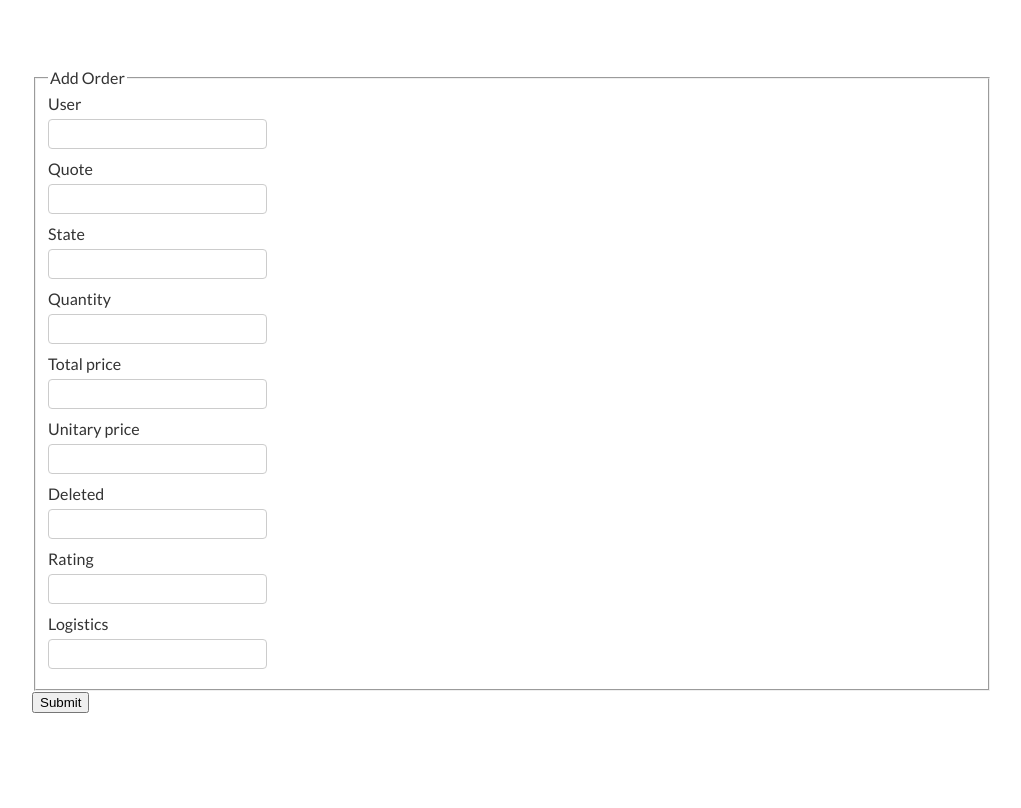
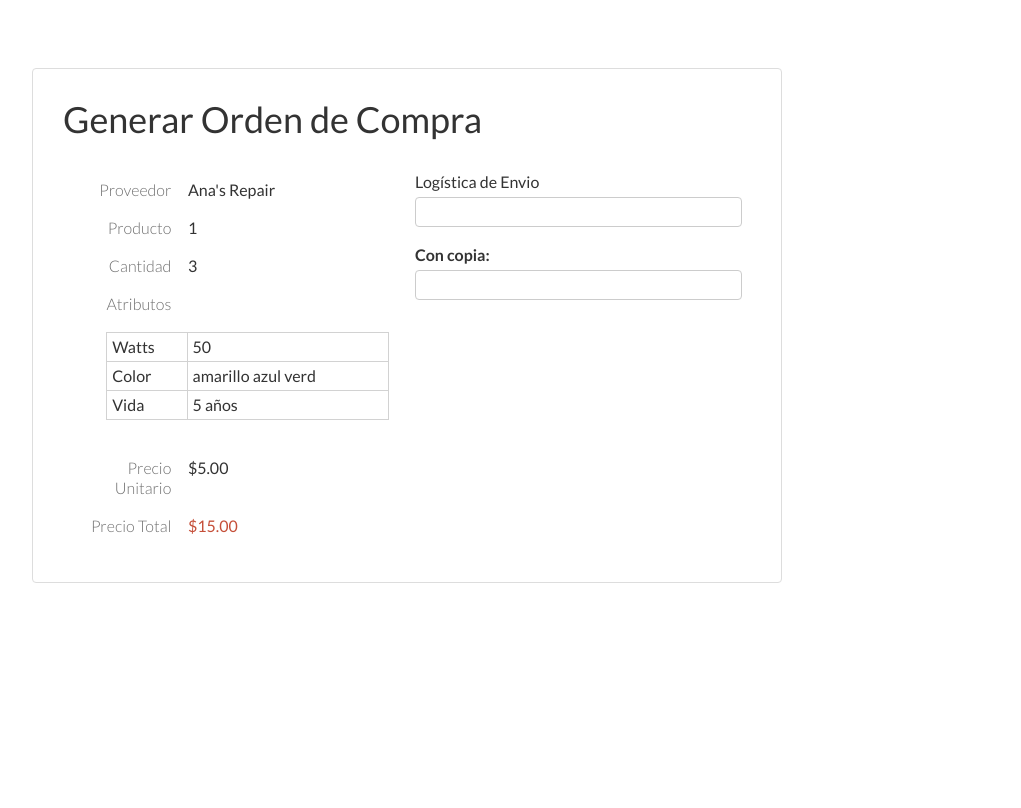
Before and after one commit to HectorJDK/multiproveedores, a CakePHP app: the page made by app/View/Orders/add.ctp in a window 1280 px wide. Shown: the whole page, without its empty margins (128-1149 px from the left). Run offline with PHP 8.4 and a stand-in for CakePHP, Linux system fonts and the light colour scheme; the template is opened without the code that fills it, so the values that code supplies are empty; form fields are guessed from the names that the template uses; some libraries are stand-ins or nearby versions.

Commit message:
view para enviar orden de compra

```diff
--- a/app/Controller/OrdersController.php
+++ b/app/Controller/OrdersController.php
@@ -25,6 +25,11 @@ class OrdersController extends AppController {
 		$this->Order->recursive = 2;
 		$orders = $this->Paginator->paginate(array('Order.deleted' => 0));
 		$this->set('orders', $orders);
+	}
+
+	public function add() {
+		if ($this->request->is('post')) {
+			}
 	}
 
 /**
--- a/app/View/Emails/edit.ctp
+++ b/app/View/Emails/edit.ctp
@@ -47,7 +47,7 @@
 
 	<?php
 		echo $this->Form->create('Email', $options_for_form);
-		echo $this->Form->input('with_copy', array('label' => 'Con copia:'));
+		echo $this->Form->input('with_copy', array('label' => 'Con copia:','class' => 'input-block', 'rows' => 1));
 		echo $this->Form->input('email_body', array('label' => 'Comentarios', 'class' => 'input-block', 'rows' => 20));
 	?>
 
--- a/app/View/Orders/add.ctp
+++ b/app/View/Orders/add.ctp
@@ -1,18 +1,110 @@
-<div class="orders form">
-<?php echo $this->Form->create('Order'); ?>
-	<fieldset>
-		<legend><?php echo __('Add Order'); ?></legend>
-	<?php
-		echo $this->Form->input('user_id');
-		echo $this->Form->input('quote_id');
-		echo $this->Form->input('state_id');
-		echo $this->Form->input('quantity');
-		echo $this->Form->input('total_price');
-		echo $this->Form->input('unitary_price');
-		echo $this->Form->input('deleted');
-		echo $this->Form->input('rating');
-		echo $this->Form->input('logistics');
-	?>
-	</fieldset>
-<?php echo $this->Form->end(__('Submit')); ?>
+<div class="grey-container">
+  <h2> Generar Orden de Compra </h2>
+  <div class="row">
+    <div class="col-6">
+
+      <!-- PROVEEDOR ******************************** -->
+      <div class="row">
+        <div class="col-4 text-right light">
+          Proveedor
+        </div>
+
+        <div class="col-8">
+          Ana's Repair
+        </div>
+      </div>
+
+      <!-- PRODUCTO ******************************** -->
+      <div class="row">
+        <div class="col-4 text-right light">
+          Producto
+        </div>
+
+        <div class="col-8">
+          1
+        </div>
+      </div>
+
+      <!-- CANTIDAD ******************************** -->
+      <div class="row">
+        <div class="col-4 text-right light">
+          Cantidad
+        </div>
+
+        <div class="col-8">
+          3
+        </div>
+      </div>
+
+      <!-- Atributos ******************************** -->
+      <div class="row">
+        <div class="col-4 text-right light">
+          Atributos
+        </div>
+      </div>
+
+      <div class="row">
+        <div class="col-1"></div>
+        <div class="col-11">
+          <table class="table table-condensed table-bordered">
+            <tr>
+              <td>Watts</td>
+              <td>50</td>
+            </tr>
+
+            <tr>
+              <td>Color</td>
+              <td>amarillo azul verd</td>
+            </tr>
+            <tr>
+              <td>Vida</td>
+              <td>5 años</td>
+            </tr>
+          </table>
+        </div>
+      </div>
+
+      <!-- PRECIO UNITARIO ******************************** -->
+      <div class="row">
+        <div class="col-4 text-right light">
+          Precio Unitario
+        </div>
+
+        <div class="col-8">
+          $5.00
+        </div>
+      </div>
+
+      <!-- PRECIO UNITARIO ******************************** -->
+      <div class="row">
+        <div class="col-4 text-right light">
+          Precio Total
+        </div>
+
+        <div class="col-8 red">
+          $15.00
+        </div>
+      </div>
+
+
+    </div>
+
+    <div class="col-6">
+      <?php
+        echo $this->Form->create('Order', $options_for_form);
+        echo $this->Form->input('logistics', array('label' => 'Logística de Envio', 'class' => 'input-block', 'rows' => 12));
+      ?>
+
+      <div class="form-fields">
+        <label for="order_email_copy">Con copia:</label>
+        <input id="order_email_copy" type="text" class="input-block" />
+      </div>
+
+      <div class="text-right">
+        <?php
+          echo $this->Form->end(array('label' => 'Enviar Orden de Compra', 'div' => false, 'class' => 'btn btn-success'));
+        ?>
+      </div>
+    </div>
+  </div>
 </div>
```
